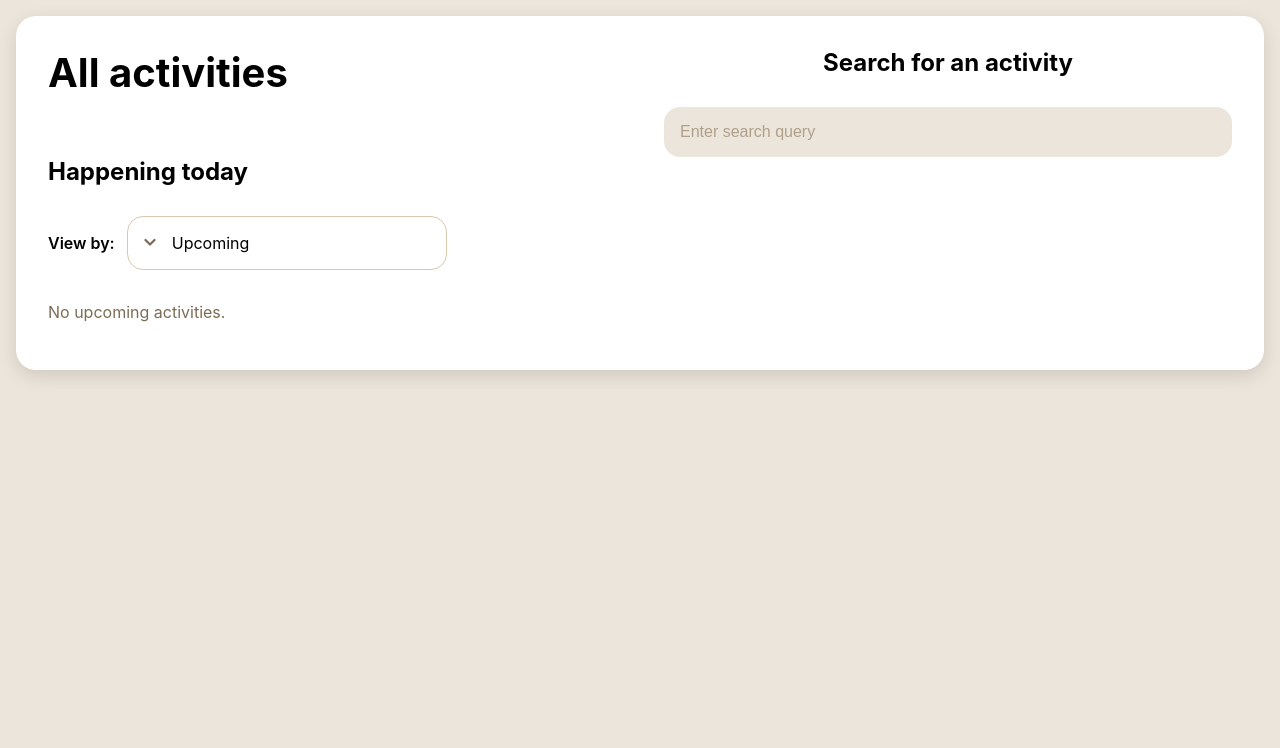
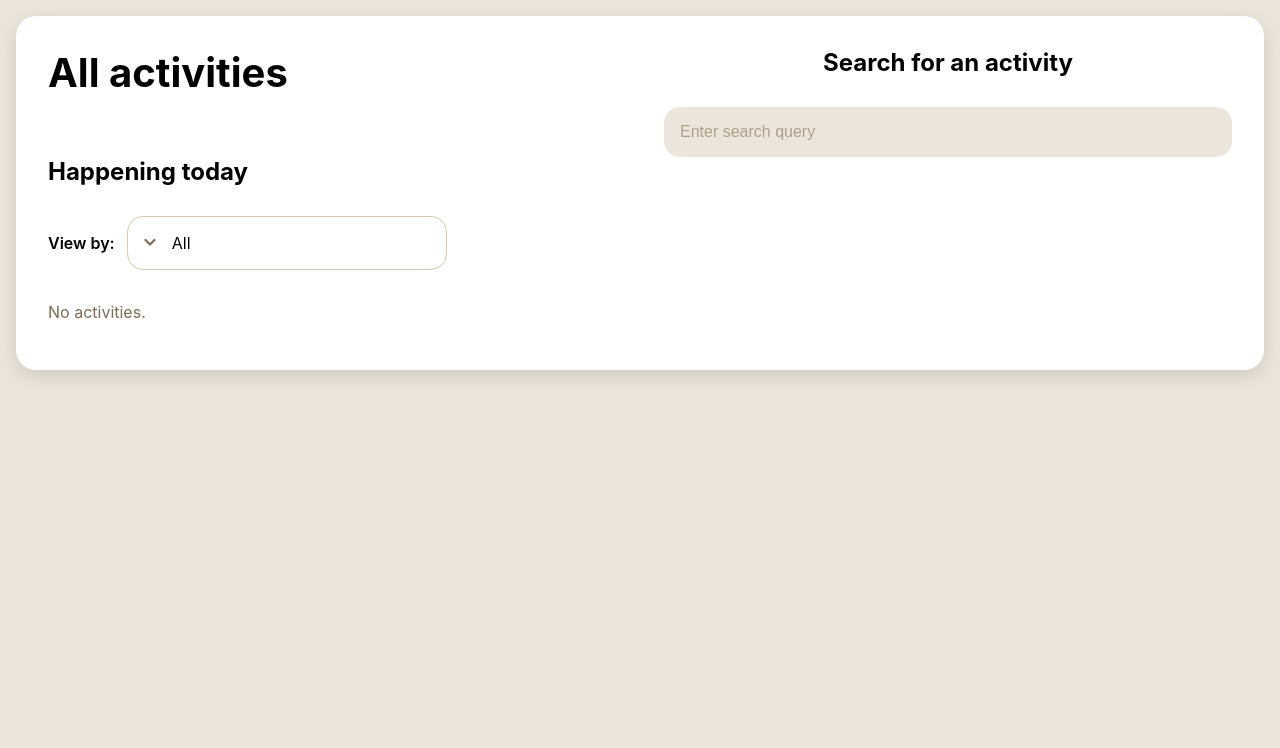
Before and after one commit to nyjc-computing-2526/Capstone-Project-2527, a Flask app: template app/templates/allactivities.html in a window 1280 px wide. Shown: the part 52-800 px from the top of the page. Run offline with Flask 3, Linux system fonts and the light colour scheme; the template is opened without the code that fills it, so the values that code supplies are empty.

Commit message:
Show all as default

```diff
--- a/app/templates/allactivities.html
+++ b/app/templates/allactivities.html
@@ -42,10 +42,10 @@
               <span>View by:</span>
               <div class="input-group">
                 <select name="status" id="status-filter">
-                  <option value="upcoming" selected>Upcoming</option>
+                  <option value="all" selected>All</option>
+                  <option value="upcoming">Upcoming</option>
                   <option value="ongoing">Ongoing</option>
                   <option value="completed">Completed</option>
-                  <option value="all">All</option>
                 </select>
               </div>
             </div>
@@ -67,7 +67,7 @@
         {% set all = upcoming + ongoing + completed %}
 
         <!-- Upcoming Cards -->
-        <div id="upcoming-cards" class="cards-section">
+        <div id="upcoming-cards" class="cards-section" style="display: none;">
           {% set mid = ((upcoming | length) + 1) // 2 %}
           <div class="left-activities">
             <div class="activities-grid">
@@ -169,7 +169,7 @@
         </div>
 
         <!-- All Cards -->
-        <div id="all-cards" class="cards-section" style="display: none;">
+        <div id="all-cards" class="cards-section">
           {% set mid = ((all | length) + 1) // 2 %}
           <div class="left-activities">
             <div class="activities-grid">
```
